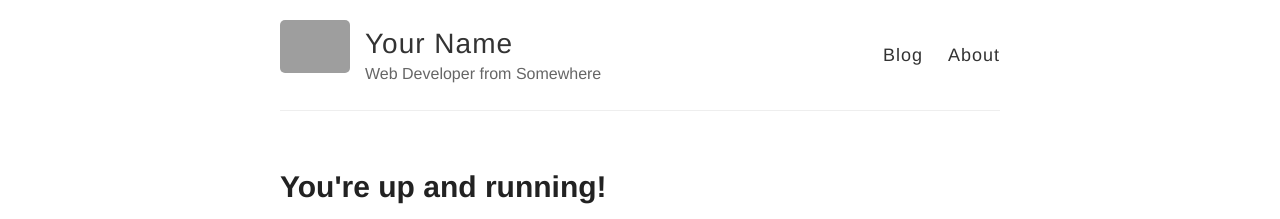
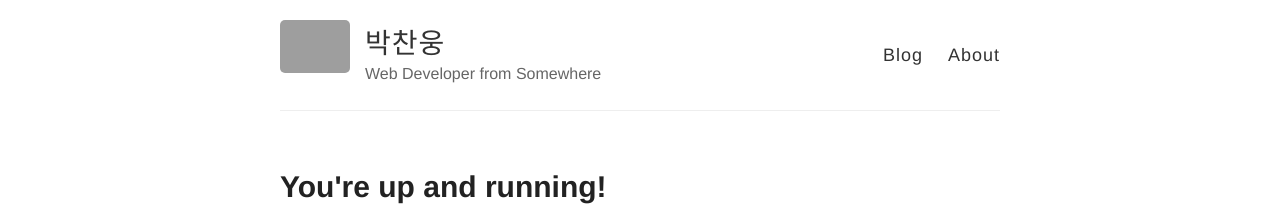
Before and after one commit to woongife/woongife.github.io, a Jekyll site: the page built from _posts/2014-3-3-Hello-World.md, in a window 1280 px wide. Shown: the top 219 px of the page. Built offline with Jekyll 4.4.1, drawn with Linux system fonts in a browser that asks for light colours; grey boxes are pictures that could not be loaded.

Commit message:
[FIX] 설정변경

```diff
--- a/_config.yml
+++ b/_config.yml
@@ -3,7 +3,7 @@
 #
 
 # Name of your site (displayed in the header)
-name: Your Name
+name: 박찬웅
 
 # Short bio or description (displayed in the header)
 description: Web Developer from Somewhere
```
